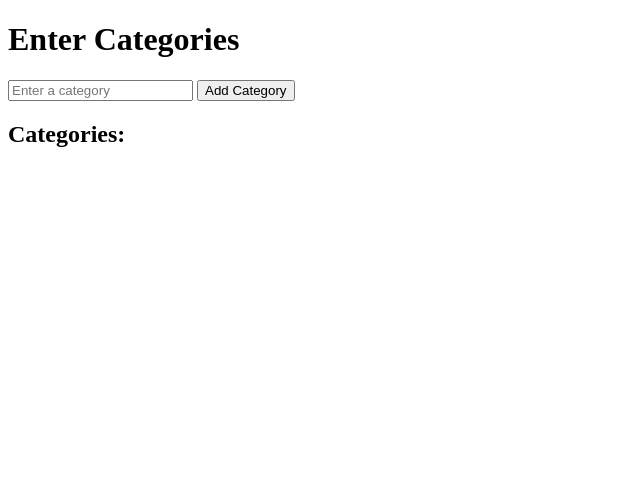
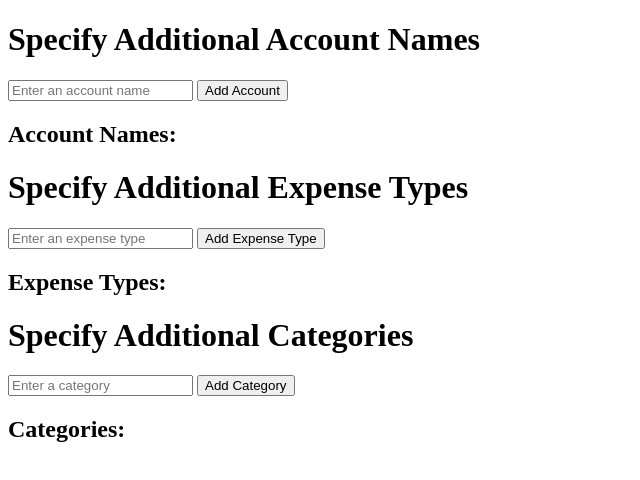
Before and after one commit to omfawehinmi/webapp, a plain HTML site: page index.html in a window 1280 px wide. Shown: the whole page, without its empty margins (0-640 px from the left). Drawn offline with Linux system fonts and the light colour scheme.

Commit message:
Update index.html

```diff
--- a/index.html
+++ b/index.html
@@ -1,10 +1,24 @@
 <!DOCTYPE html>
 <html>
 <head>
-    <title>Category Input</title>
+    <title>Expense Tracker</title>
 </head>
 <body>
-    <h1>Enter Categories</h1>
+    <h1>Specify Additional Account Names</h1>
+    <input type="text" id="accountInput" placeholder="Enter an account name">
+    <button onclick="addAccount()">Add Account</button>
+
+    <h2>Account Names:</h2>
+    <ul id="accountList"></ul>
+
+    <h1>Specify Additional Expense Types</h1>
+    <input type="text" id="expenseInput" placeholder="Enter an expense type">
+    <button onclick="addExpenseType()">Add Expense Type</button>
+
+    <h2>Expense Types:</h2>
+    <ul id="expenseList"></ul>
+
+    <h1>Specify Additional Categories</h1>
     <input type="text" id="categoryInput" placeholder="Enter a category">
     <button onclick="addCategory()">Add Category</button>
 
@@ -12,6 +26,32 @@
     <ul id="categoryList"></ul>
 
     <script>
+        function addAccount() {
+            var accountInput = document.getElementById("accountInput");
+            var accountName = accountInput.value.trim();
+
+            if (accountName !== "") {
+                var accountList = document.getElementById("accountList");
+                var listItem = document.createElement("li");
+                listItem.textContent = accountName;
+                accountList.appendChild(listItem);
+                accountInput.value = "";
+            }
+        }
+
+        function addExpenseType() {
+            var expenseInput = document.getElementById("expenseInput");
+            var expenseType = expenseInput.value.trim();
+
+            if (expenseType !== "") {
+                var expenseList = document.getElementById("expenseList");
+                var listItem = document.createElement("li");
+                listItem.textContent = expenseType;
+                expenseList.appendChild(listItem);
+                expenseInput.value = "";
+            }
+        }
+
         function addCategory() {
             var categoryInput = document.getElementById("categoryInput");
             var categoryName = categoryInput.value.trim();
```
